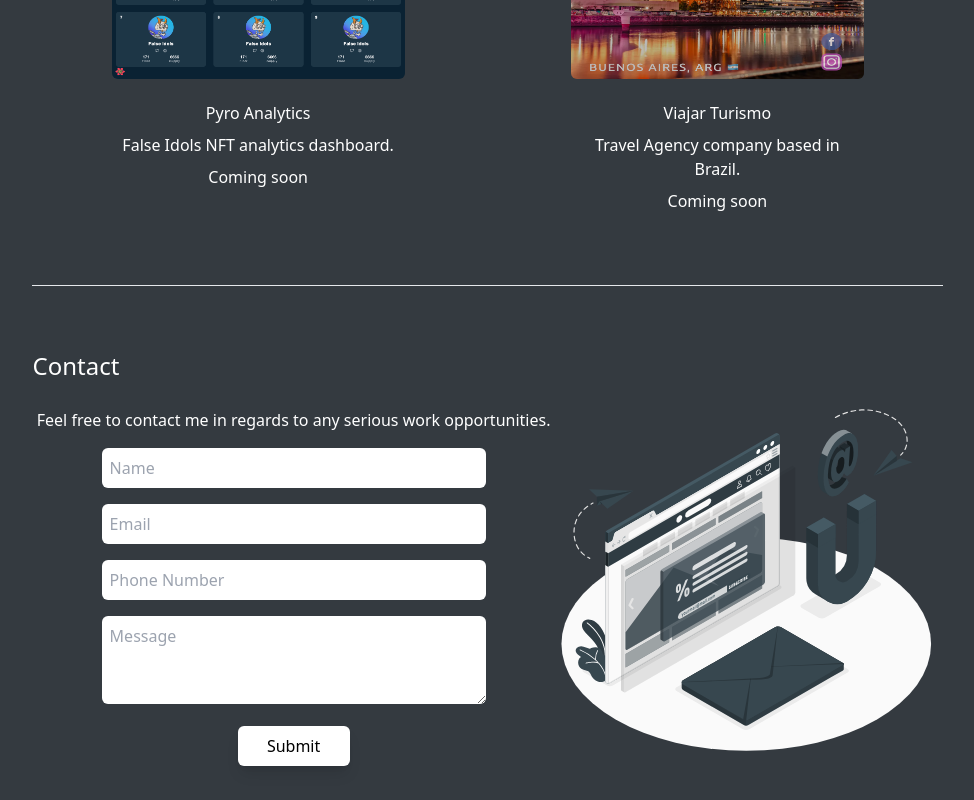
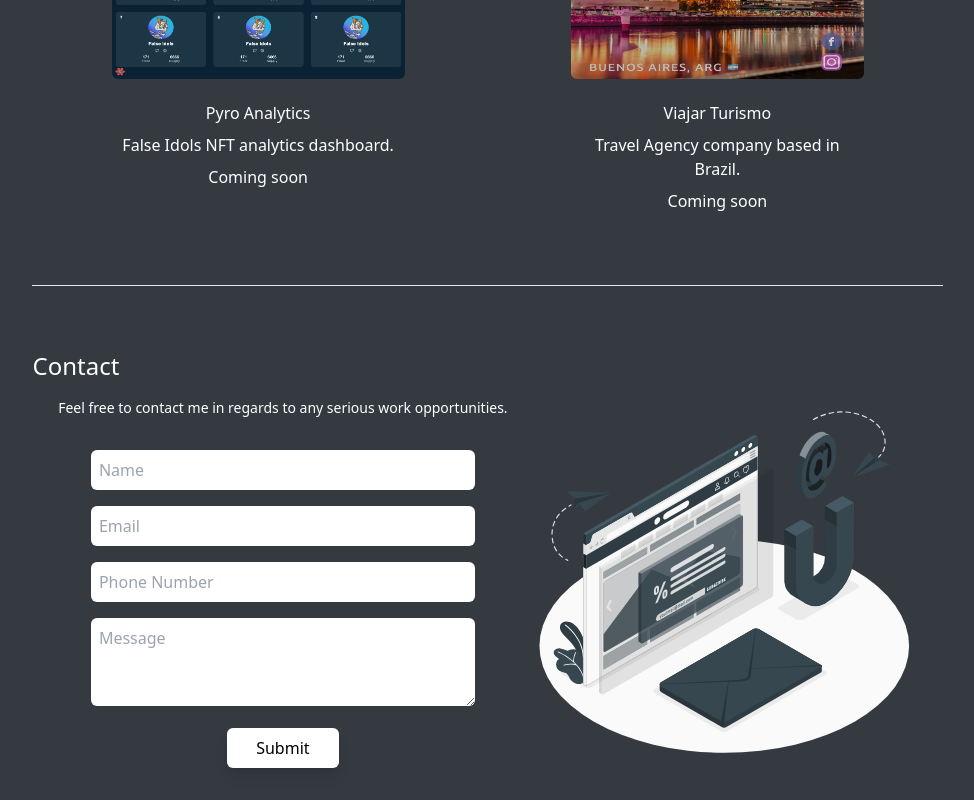
Before and after one commit to morfeli/portfolio, a Next.js app: page / in a window 1280 px wide. Shown: the part 2720-3520 px from the top of the page, without its empty margins (305-1279 px from the left). Built offline with nearby package versions, Linux system fonts and the light colour scheme.

Commit message:
added contact form, tweaked project card imgs, minor tweaks

```diff
--- a/components/Sections/Contact/Form.tsx
+++ b/components/Sections/Contact/Form.tsx
@@ -122,8 +122,11 @@ const Form = () => {
 
   return (
     <>
-      <form onSubmit={formSubmit} className="flex flex-col items-center">
-        <p>
+      <form
+        onSubmit={formSubmit}
+        className="flex flex-col items-center justify-start"
+      >
+        <p className="py-4 text-sm">
           Feel free to contact me in regards to any serious work opportunities.
         </p>
         <div className="pt-4">
--- a/components/Sections/Contact/StorysetSVG.tsx
+++ b/components/Sections/Contact/StorysetSVG.tsx
@@ -3,7 +3,7 @@ function StorysetSVG() {
     <svg
       xmlns="http://www.w3.org/2000/svg"
       viewBox="0 0 500 500"
-      className="w-80 h-72 md:w-96 md:h-96"
+      className="md:w-96 md:h-96"
     >
       <ellipse
         cx="249.05"
```
